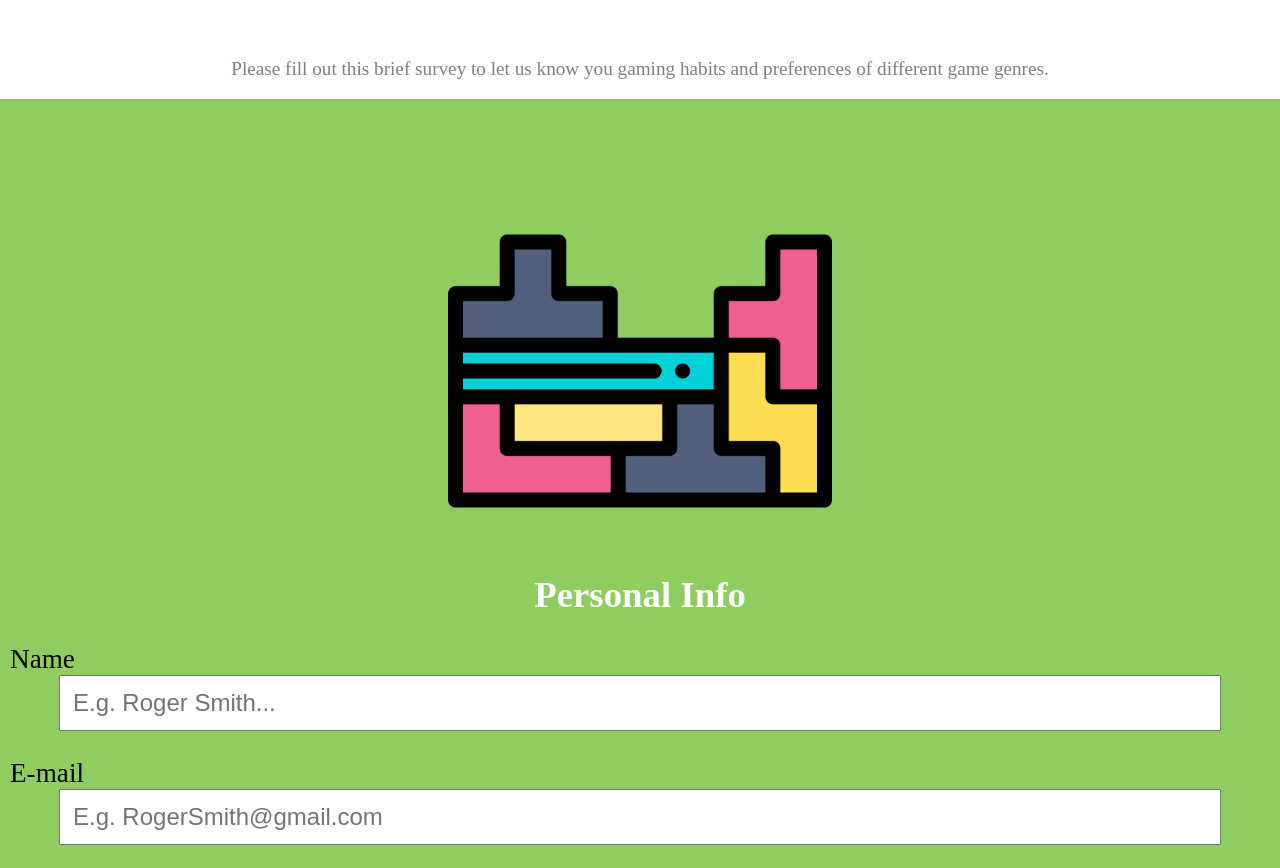
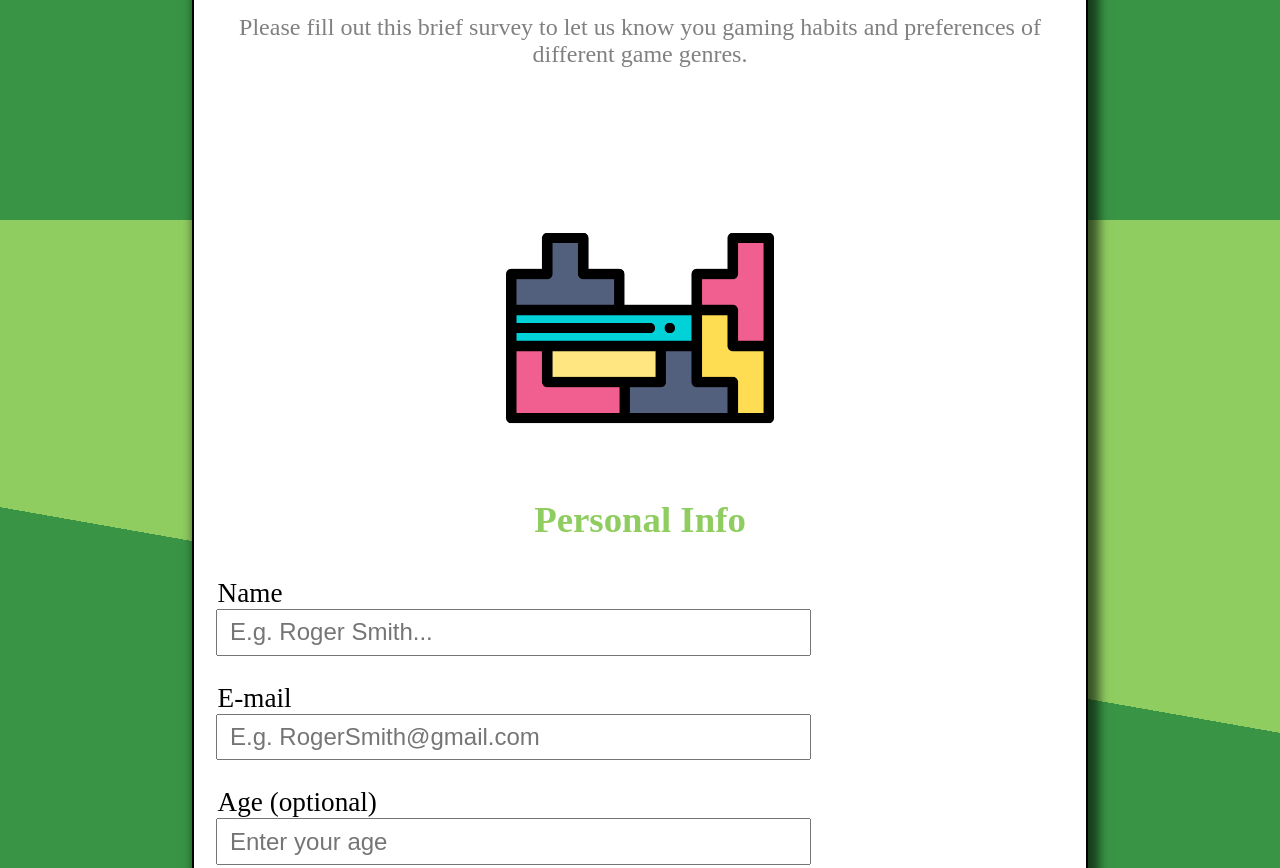
Before and after one commit to BrandenEvansWD/FCC_Survey, a plain HTML site: page index.html in a window 1280 px wide. Shown: the part 580-1448 px from the top of the page. Drawn offline with Linux system fonts and the light colour scheme.

Commit message:
Add css code to increase resposive design on medium sized devices

```diff
--- a/app.css
+++ b/app.css
@@ -1,19 +1,28 @@
 body {
-    /* background: linear-gradient(190deg, rgba(144, 205, 97, 1) 0%, rgba(144, 205, 97, 1) 50%, rgba(57, 149, 69, 1) 50%, rgba(57, 149, 69, 1) 100%);
-    background-repeat: no-repeat;
-    background-attachment: fixed; */
     background-color: rgba(144, 205, 97, 1);
     font-size: 10px;
     margin: 0;
     padding: 0;
 }
 
+@media (min-width: 481px) {
+    body {
+        background: linear-gradient(190deg, rgba(144, 205, 97, 1) 0%, rgba(144, 205, 97, 1) 50%, rgba(57, 149, 69, 1) 50%, rgba(57, 149, 69, 1) 100%);
+        background-repeat: no-repeat;
+        background-attachment: fixed;
+        margin: -3px 15%;
+        border: 2px solid black;
+        box-shadow: 6px 0px 10px 5px rgba(0, 0, 0, 0.6);
+    }
+}
+
+/* ==================== HEAD ==================== */
+
 header {
     text-align: center;
     background-color: white;
     margin: 0;
     padding: 0;
-    /* height:; */
 }
 
 h1 {
@@ -21,6 +30,7 @@ h1 {
     font-size: 2.5rem;
     margin: 0;
     padding: 2em 0 0 0;
+    font-weight: 700;
 }
 
 #head-span {
@@ -36,18 +46,35 @@ h1 {
 #description {
     color: gray;
     font-size: 1.2rem;
-    margin-bottom: 2em;
-    padding: 0 1em 1em;
+    padding: 0 1em 3em;
 }
+
+@media (min-width: 481px) {
+    #gameboy {
+        max-width: 25%;
+    }
+    h1 {
+        font-size: 3.5rem;
+        padding: 2em 1em 0;
+    }
+    #description {
+        font-size: 1.5rem;
+    }
+}
+
+/* ==================== MAIN CONTENT ==================== */
 
 #content {
     padding: 0;
     margin: 0em;
 }
 
+/* ==================== PERSONAL INFO ==================== */
+
 #tetris {
     width: 30%;
-    margin: 8em auto 1em;
+    margin: 0em auto 1em;
+    padding: 8em 0 0;
     height: auto;
     display: block;
 }
@@ -76,6 +103,46 @@ input[type=text], input[type=email], input[type="number"] {
     margin: 0 auto;
     padding: .5em;
 }
+
+@media (min-width: 481px) {
+    form {
+        background-color: white;
+    }
+}
+
+#personal-head {
+    color: rgba(144, 205, 97, 1);
+    margin: 1em auto 1em;
+}
+
+#personal {
+    background-color: white;
+}
+
+#tetris {
+    background-color: white;
+    padding-top: 6em;
+    margin-top: -3em;
+}
+
+#name-label, #email-label, #number-label {
+    padding-left: .5em;
+}
+
+input[type=text], input[type=email], input[type="number"] {
+    padding: .3em .5em;
+    margin-left: .5em;
+    margin-right: 0;
+}
+
+@media (min-width: 769px) {
+    input[type=text], input[type=email], input[type="number"] {
+        max-width: 65%;
+        display: block;
+    }
+}
+
+/* ==================== GAME PREFERENCES ==================== */
 
 #game-type {
     background-color: white;
--- a/index.html
+++ b/index.html
@@ -171,6 +171,6 @@
             </section>
         </form>
     </div>
-    <div id="attributed">Icons made by <a href="https://www.freepik.com" title="Freepik">Freepik</a> from <a
-            href="https://www.flaticon.com/" title="Flaticon">www.flaticon.com</a></div>
 </body>
+<footer id="attributed">Icons made by <a href="https://www.freepik.com" title="Freepik">Freepik</a> from <a
+        href="https://www.flaticon.com/" title="Flaticon">www.flaticon.com</a></footer>
```
